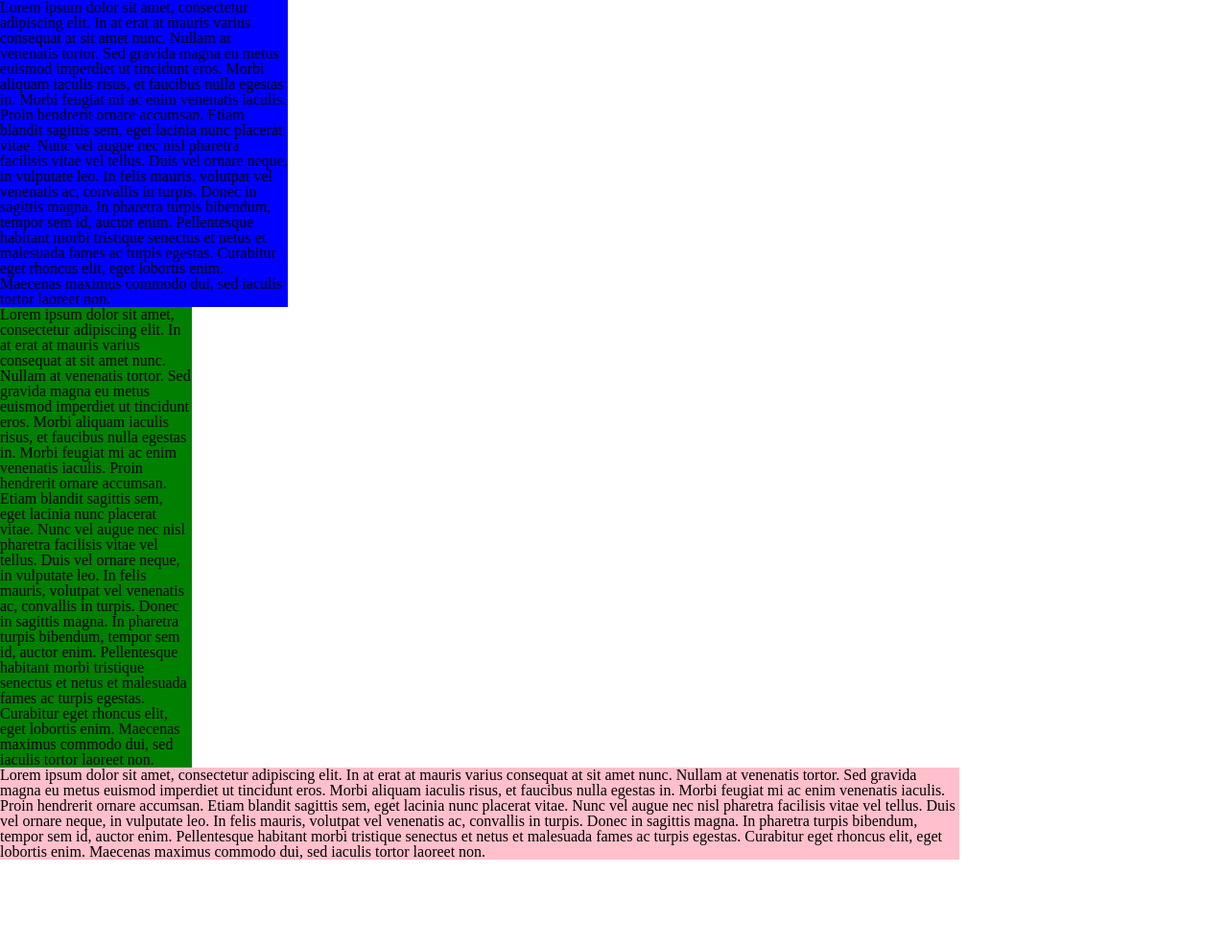
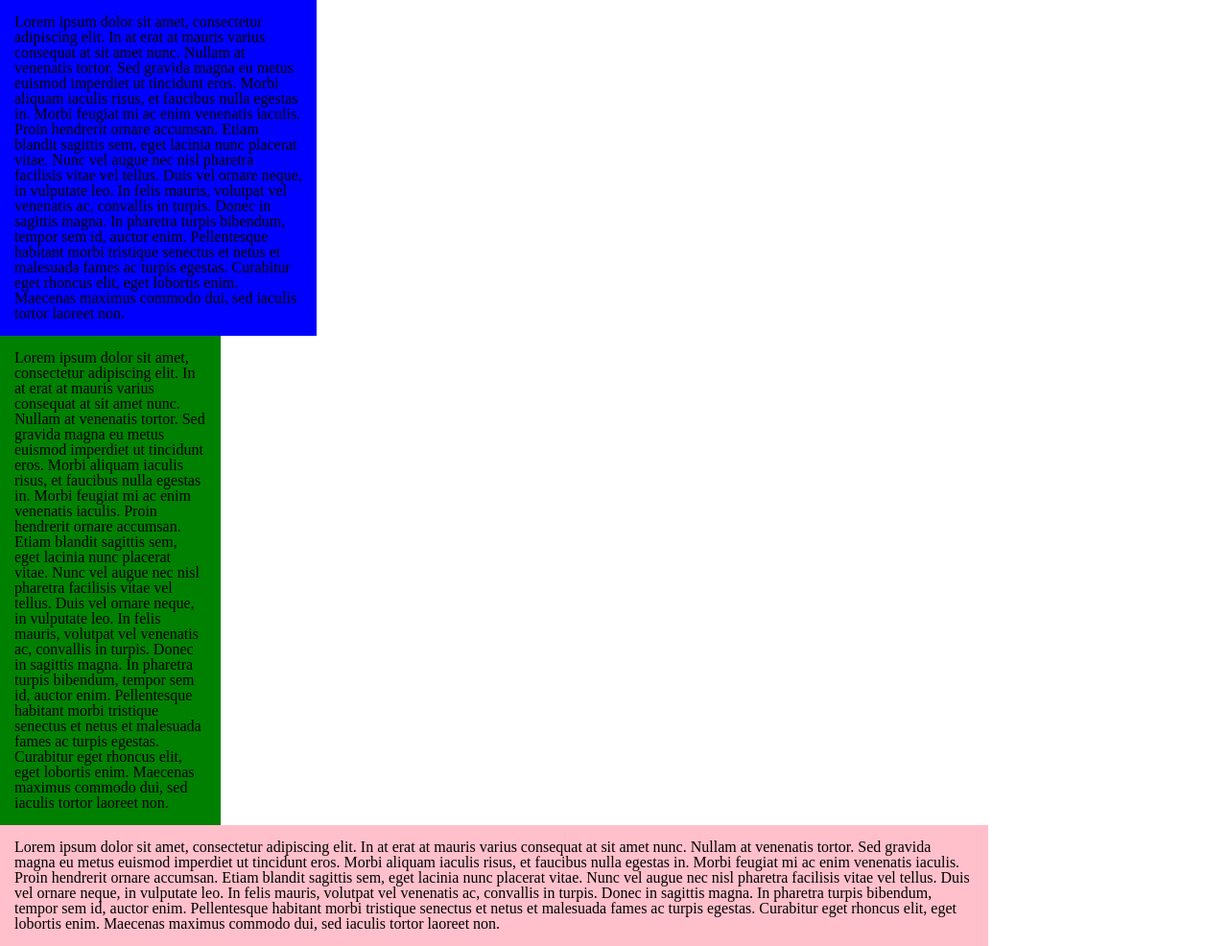
Before and after one commit to 17654dc/David_exo, a plain HTML site: page index.html in a window 1280 px wide. Shown: the whole page at 96% size. Before the commit the page ends 896 px from the top, so only its background shows below. Drawn offline with Linux system fonts and the light colour scheme.

Commit message:
nouveaux changements

```diff
--- a/assets/css/styles.css
+++ b/assets/css/styles.css
@@ -1,11 +1,17 @@
 @import url("reset.css");
 
 p#un {
-background-color: blue; width: 300px;
+  background-color: blue;
+  width: 300px;
+  padding: 15px;
 }
 p#deux {
-background-color: green; width: 200px;
+  background-color: green;
+  width: 200px;
+  padding: 15px;
 }
 p#trois {
-background-color: pink; width: 1000px;
+  background-color: pink;
+  width: 1000px;
+  padding: 15px;
 }
```
